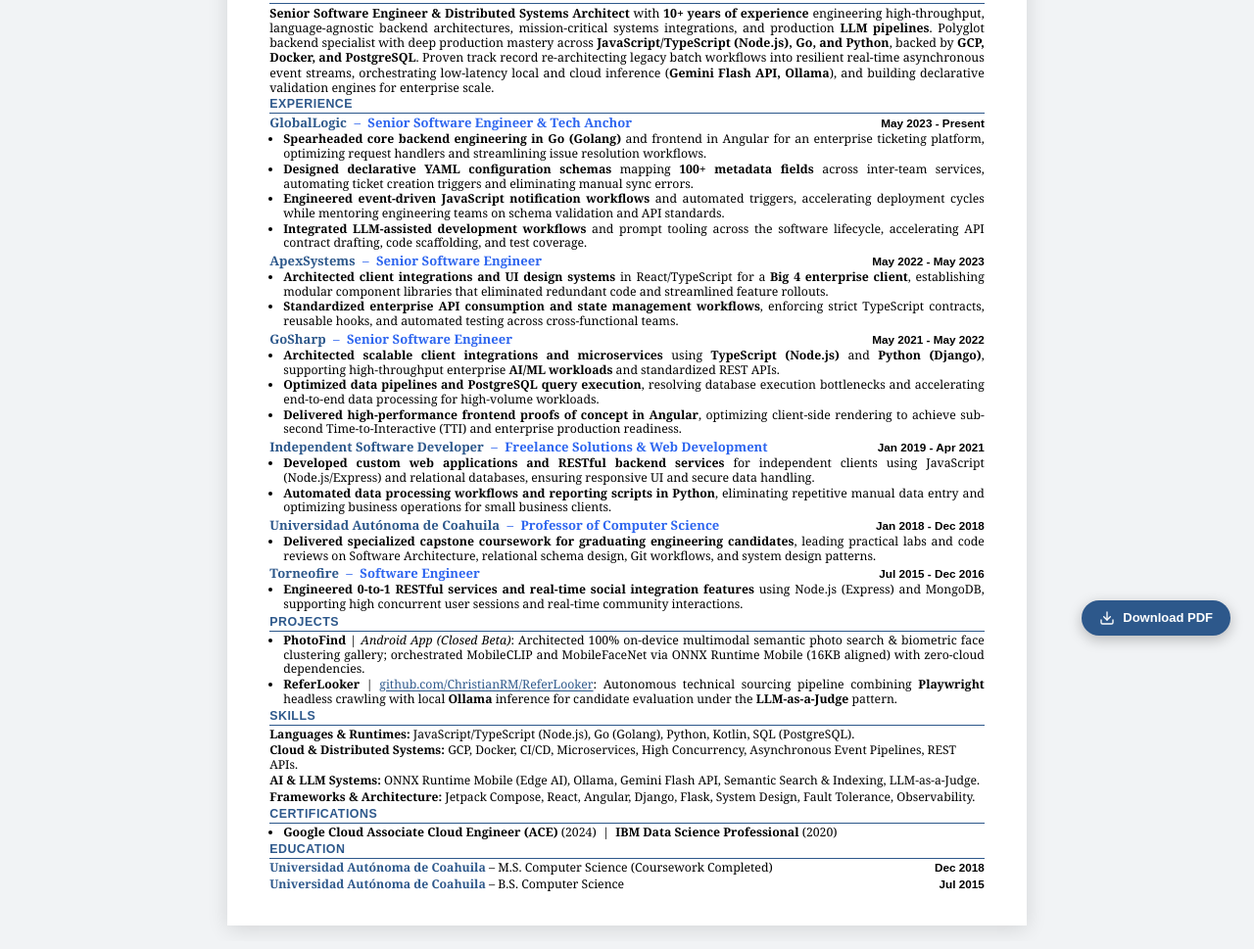
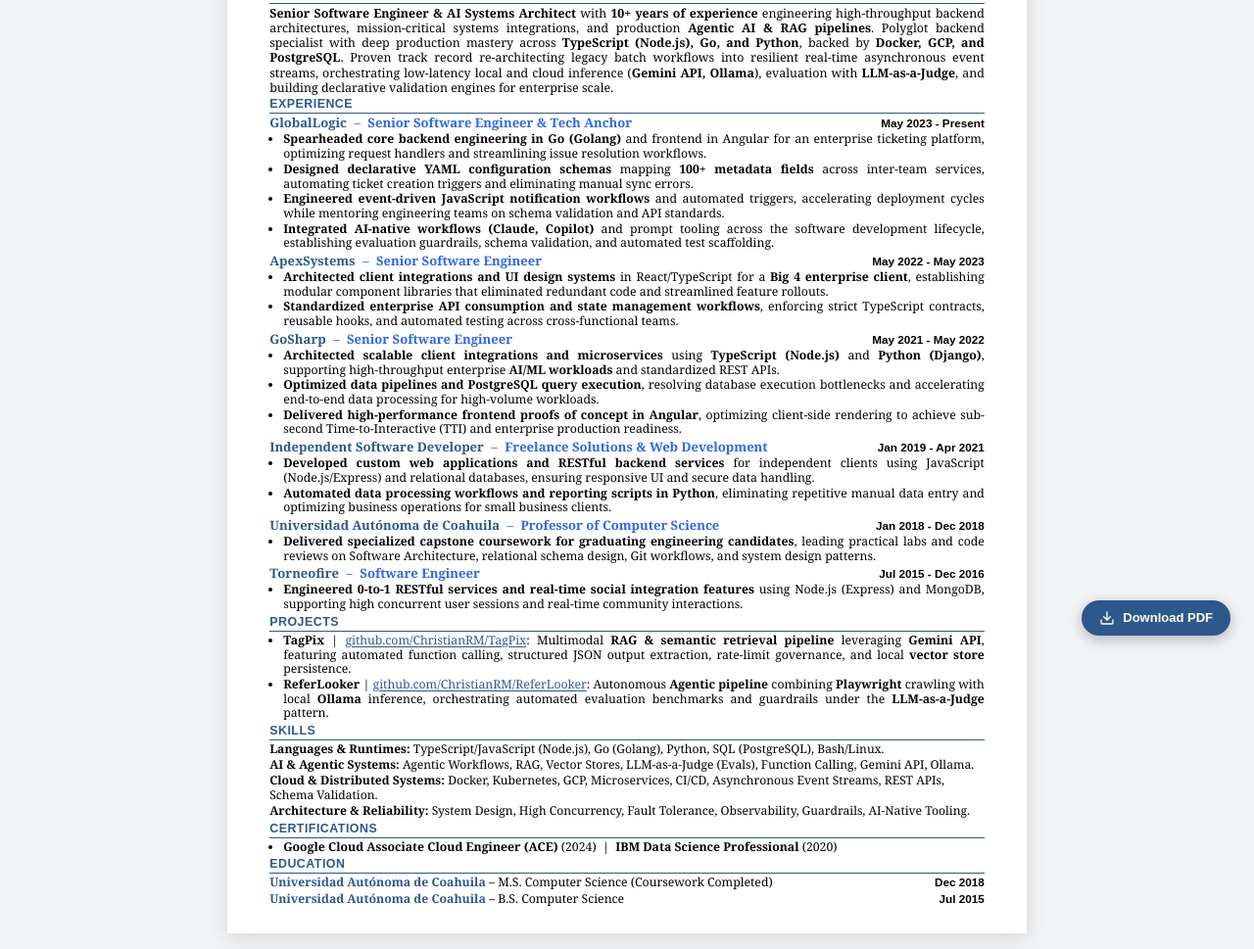
Before and after one commit to ChristianRM/resume, a plain HTML site: page index.html in a window 1280 px wide. Shown: the part 127-1096 px from the top of the page at 98% size. Drawn offline with Linux system fonts and the light colour scheme.

Commit message:
feat(ai): optimize resume for SecurityScorecard Distinguished AI Engineer role with TypeScript, Go, and agentic workflows

```diff
--- a/index.html
+++ b/index.html
@@ -341,7 +341,7 @@
     <header>
         <div class="header-left">
             <h1>Christian Rincon</h1>
-            <div class="subtitle">Senior Software Engineer | Distributed Systems & AI Architect</div>
+            <div class="subtitle">Senior Software Engineer & AI Systems Architect</div>
             <div class="auth-tag">
                 <span class="badge-status">
                     <svg class="auth-icon" viewBox="0 0 24 24">
@@ -388,13 +388,13 @@
 
     <section class="summary">
         <h2>SUMMARY</h2>
-        <p><strong>Senior Software Engineer & Distributed Systems Architect</strong> with <strong>10+ years of
-                experience</strong> engineering high-throughput, language-agnostic backend architectures,
-            mission-critical systems integrations, and production <strong>LLM pipelines</strong>. Polyglot backend
-            specialist with deep production mastery across <strong>JavaScript/TypeScript (Node.js), Go, and
-                Python</strong>, backed by <strong>GCP, Docker, and PostgreSQL</strong>. Proven track record
+        <p><strong>Senior Software Engineer & AI Systems Architect</strong> with <strong>10+ years of
+                experience</strong> engineering high-throughput backend architectures,
+            mission-critical systems integrations, and production <strong>Agentic AI & RAG pipelines</strong>. Polyglot backend
+            specialist with deep production mastery across <strong>TypeScript (Node.js), Go, and
+                Python</strong>, backed by <strong>Docker, GCP, and PostgreSQL</strong>. Proven track record
             re-architecting legacy batch workflows into resilient real-time asynchronous event streams, orchestrating
-            low-latency local and cloud inference (<strong>Gemini Flash API, Ollama</strong>), and building declarative
+            low-latency local and cloud inference (<strong>Gemini API, Ollama</strong>), evaluation with <strong>LLM-as-a-Judge</strong>, and building declarative
             validation engines for enterprise scale.
         </p>
     </section>
@@ -417,8 +417,8 @@
                         fields</strong> across inter-team services, automating ticket creation triggers and eliminating manual sync errors.</li>
                 <li><strong>Engineered event-driven JavaScript notification workflows</strong> and automated triggers,
                     accelerating deployment cycles while mentoring engineering teams on schema validation and API standards.</li>
-                <li><strong>Integrated LLM-assisted development workflows</strong> and prompt tooling across the software lifecycle,
-                    accelerating API contract drafting, code scaffolding, and test coverage.</li>
+                <li><strong>Integrated AI-native workflows (Claude, Copilot)</strong> and prompt tooling across the software development lifecycle,
+                    establishing evaluation guardrails, schema validation, and automated test scaffolding.</li>
             </ul>
         </div>
 
@@ -512,14 +512,14 @@
     <section>
         <h2>PROJECTS</h2>
         <ul>
-            <li><strong>PhotoFind</strong> | <em>Android App (Closed Beta)</em>: Architected 100% on-device
-                multimodal semantic photo search & biometric face clustering gallery; orchestrated MobileCLIP and
-                MobileFaceNet via ONNX Runtime Mobile (16KB aligned) with zero-cloud dependencies.</li>
+            <li><strong>TagPix</strong> | <a href="https://github.com/ChristianRM/TagPix" target="_blank"
+                    rel="noopener noreferrer" class="project-link">github.com/ChristianRM/TagPix</a>: Multimodal
+                <strong>RAG & semantic retrieval pipeline</strong> leveraging <strong>Gemini API</strong>, featuring automated
+                function calling, structured JSON output extraction, rate-limit governance, and local <strong>vector store</strong> persistence.</li>
             <li><strong>ReferLooker</strong> | <a href="https://github.com/ChristianRM/ReferLooker" target="_blank"
                     rel="noopener noreferrer" class="project-link">github.com/ChristianRM/ReferLooker</a>: Autonomous
-                technical sourcing pipeline combining <strong>Playwright</strong> headless crawling with local
-                <strong>Ollama</strong> inference for candidate evaluation under the <strong>LLM-as-a-Judge</strong>
-                pattern.
+                <strong>Agentic pipeline</strong> combining <strong>Playwright</strong> crawling with local
+                <strong>Ollama</strong> inference, orchestrating automated evaluation benchmarks and guardrails under the <strong>LLM-as-a-Judge</strong> pattern.
             </li>
         </ul>
     </section>
@@ -527,20 +527,16 @@
     <section>
         <h2>SKILLS</h2>
         <div class="skills-line">
-            <strong>Languages & Runtimes:</strong> JavaScript/TypeScript (Node.js), Go (Golang), Python, Kotlin, SQL
-            (PostgreSQL).
+            <strong>Languages & Runtimes:</strong> TypeScript/JavaScript (Node.js), Go (Golang), Python, SQL (PostgreSQL), Bash/Linux.
         </div>
         <div class="skills-line">
-            <strong>Cloud & Distributed Systems:</strong> GCP, Docker, CI/CD, Microservices, High Concurrency,
-            Asynchronous Event Pipelines, REST APIs.
+            <strong>AI & Agentic Systems:</strong> Agentic Workflows, RAG, Vector Stores, LLM-as-a-Judge (Evals), Function Calling, Gemini API, Ollama.
         </div>
         <div class="skills-line">
-            <strong>AI & LLM Systems:</strong> ONNX Runtime Mobile (Edge AI), Ollama, Gemini Flash API, Semantic Search
-            & Indexing, LLM-as-a-Judge.
+            <strong>Cloud & Distributed Systems:</strong> Docker, Kubernetes, GCP, Microservices, CI/CD, Asynchronous Event Streams, REST APIs, Schema Validation.
         </div>
         <div class="skills-line">
-            <strong>Frameworks & Architecture:</strong> Jetpack Compose, React, Angular, Django, Flask, System Design,
-            Fault Tolerance, Observability.
+            <strong>Architecture & Reliability:</strong> System Design, High Concurrency, Fault Tolerance, Observability, Guardrails, AI-Native Tooling.
         </div>
     </section>
 
```
Also changed, not shown: 2 other files.
